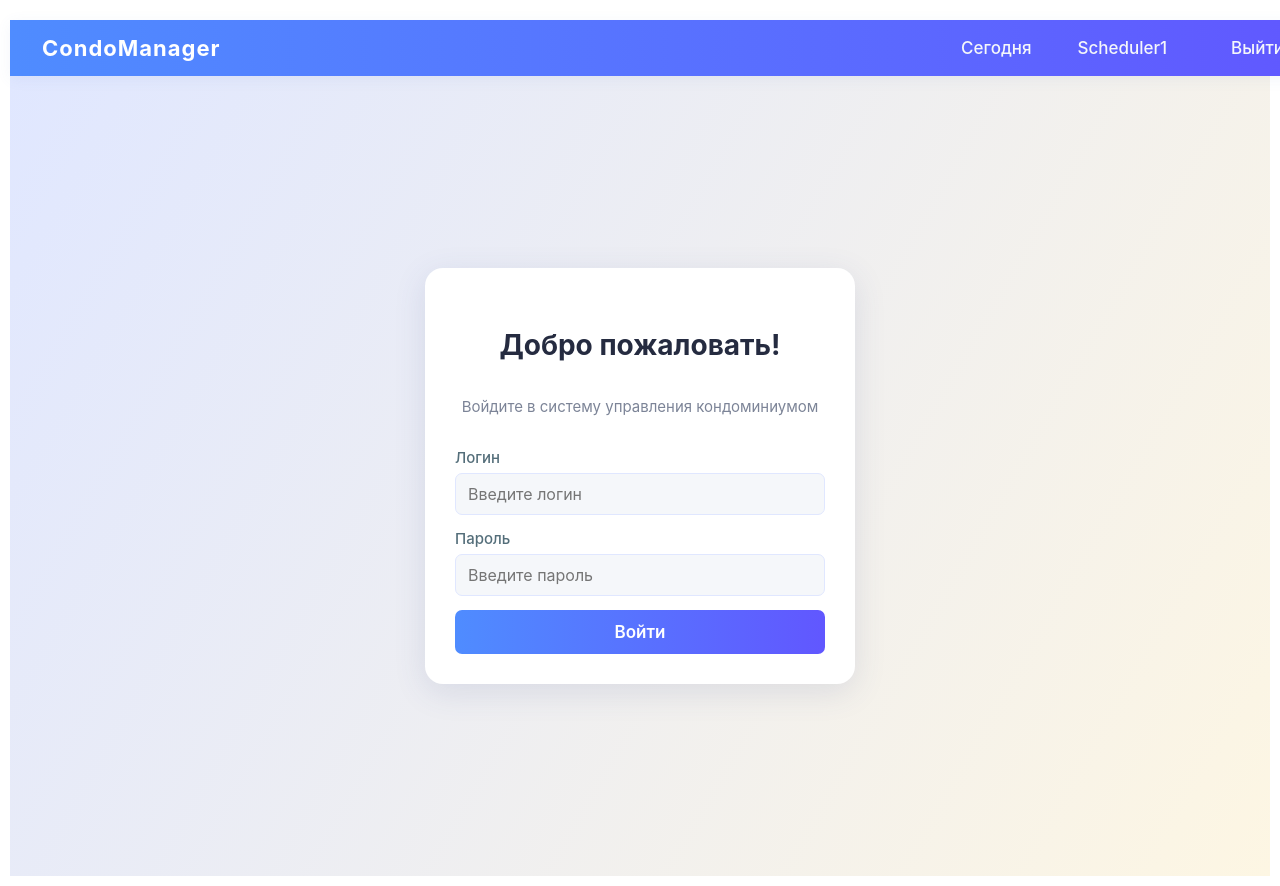
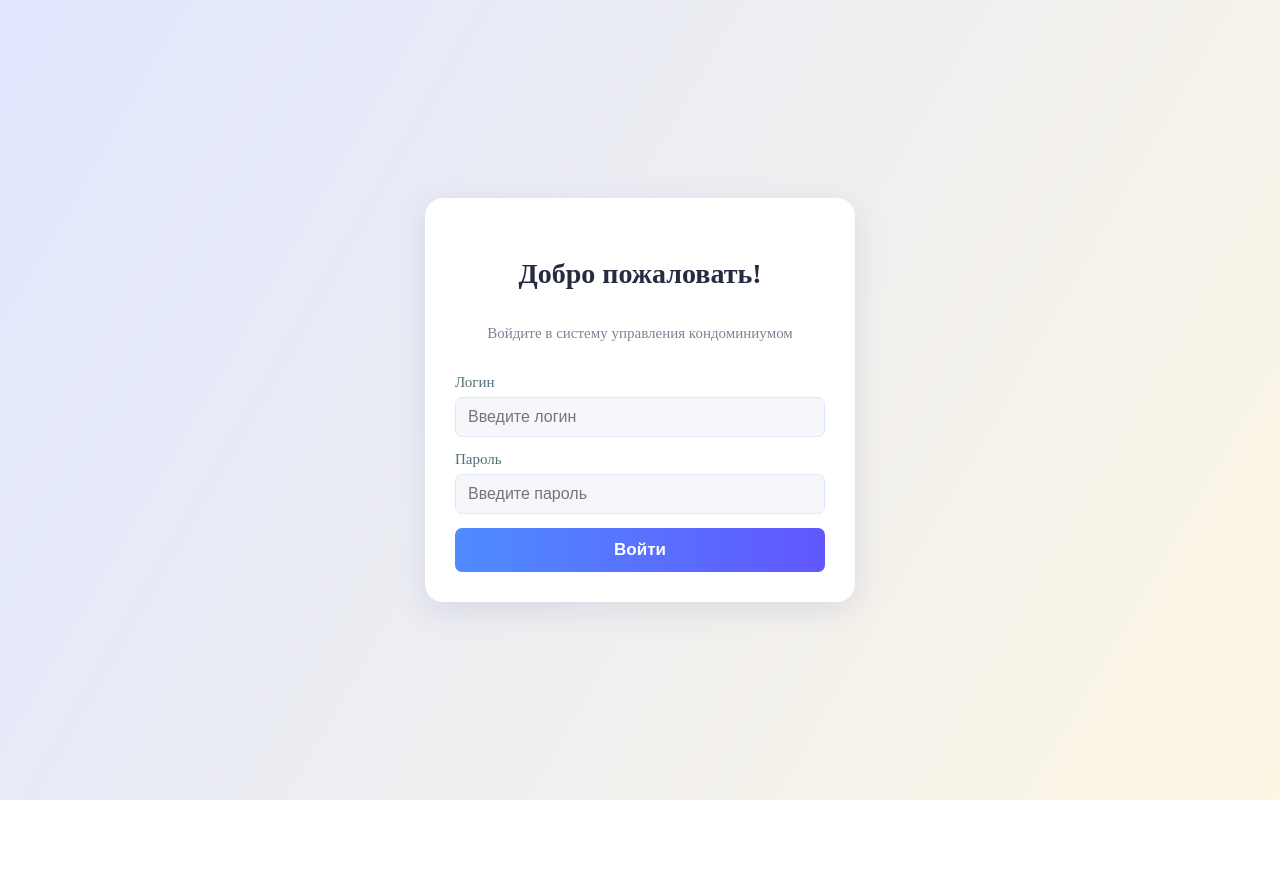
Before and after one commit to oreonoreon/front, a Vue app: page /login in a window 1280 px wide. After the commit the page ends 800 px from the top, so only its background shows below. Built offline with nearby package versions, Linux system fonts and the light colour scheme.

Commit message:
все скрол бары работают отлично, навегационое меню работает и выглядит акуратно. нав бара больше на страницы логина нет.

```diff
--- a/index.html
+++ b/index.html
@@ -8,17 +8,16 @@
     <title>daypilot-project</title>
 
     <style type="text/css">
-        p, body, td, input, select, button { font-family: -apple-system,system-ui,BlinkMacSystemFont,'Segoe UI',Roboto,'Helvetica Neue',Arial,sans-serif; font-size: 14px; }
-      body {overflow: hidden; padding: 0px; margin: 0px; background-color: #ffffff; }
-      a { color: #1155a3; }
-      .space { margin: 10px 0px 10px 0px; }
-      .header { background: #003267; background: linear-gradient(to right, #011329 0%,#00639e 44%,#011329 100%); padding:20px 10px; color: white; box-shadow: 0px 0px 10px 5px rgba(0,0,0,0.75); }
-      .header a { color: white; }
-      .header h1 a { text-decoration: none; }
-      .header h1 { padding: 0px; margin: 0px; }
-      .main { overflow: hidden; padding: 10px; margin-top: 10px; }
-      .generated { color: #999; margin-top: 10px;}
-      .generated a { color: #999; }
+        body {
+            margin: 0;
+            padding: 0;
+            overflow: hidden;
+        }
+        #app {
+            width: 100vw;
+            min-width: 0;
+            overflow-x: hidden;
+        }
     </style>
 
 <!--      <style>-->
@@ -34,9 +33,9 @@
 
   </head>
   <body>
-    <div class="main">
+
       <div id="app"></div>
-    </div>
+
 
     <script type="module" src="/src/main.js"></script>
   </body>
--- a/src/App.vue
+++ b/src/App.vue
@@ -1,7 +1,21 @@
 <template>
-  <Navbar />
-  <router-view />
+  <Navbar  v-if="showNavbar" />
+  <div class="app-content">
+    <router-view />
+  </div>
 </template>
 <script setup>
+import { computed } from 'vue'
+import { useRoute } from 'vue-router'
 import Navbar from './components/Navbar.vue'
+
+const route = useRoute()
+const showNavbar = computed(() => !route.meta.hideNavbar)
 </script>
+<style>
+.app-content {
+  width: 100vw;
+  min-width: 0;
+  overflow-x: auto;
+}
+</style>
--- a/src/components/Navbar.vue
+++ b/src/components/Navbar.vue
@@ -42,7 +42,12 @@ async function onLogout() {
 .navbar {
   position: sticky;
   top: 0;
-  width: 100%;
+  left: 0;
+  right: 0;
+  width: 100vw;
+  max-width: 100vw;
+  min-width: 0;
+  box-sizing: border-box;
   background: linear-gradient(90deg, #4f8cff 0%, #6157ff 100%);
   display: flex;
   align-items: center;
--- a/src/components/Scheduler1.vue
+++ b/src/components/Scheduler1.vue
@@ -310,19 +310,18 @@ onMounted(async () => {
 <style scoped>
 .scheduler-container {
   display: flex;
-  /*height: 100vh;*/
   height: calc(100vh - 56px);
+  width: 100vw;
+  min-width: 0;
   overflow: hidden;
-  /* position: absolute;
-   top: 0px;
-   left: 0px;
-   right: 0px;
-   bottom: 0px; */
 }
 
 .scheduler-wrapper {
   flex: 1;
   position: relative;
+  min-width: 0;
+  overflow: hidden;
+  overflow-x: auto; /* scroll появляется здесь! */
 }
 
 .info-panel {
--- a/src/router/index.js
+++ b/src/router/index.js
@@ -5,7 +5,7 @@ import Home from "../components/Scheduler1.vue"; // ваш главный ком
 // import Today from './components/Today.vue'
 
 const routes = [
-    { path: "/login", component: Login },
+    { path: "/login", component: Login, meta: { hideNavbar: true } },
     { path: "/", component: Home },
     //{ path: '/logout', component: Logout },
    //{ path: '/today', component: Today },
```
